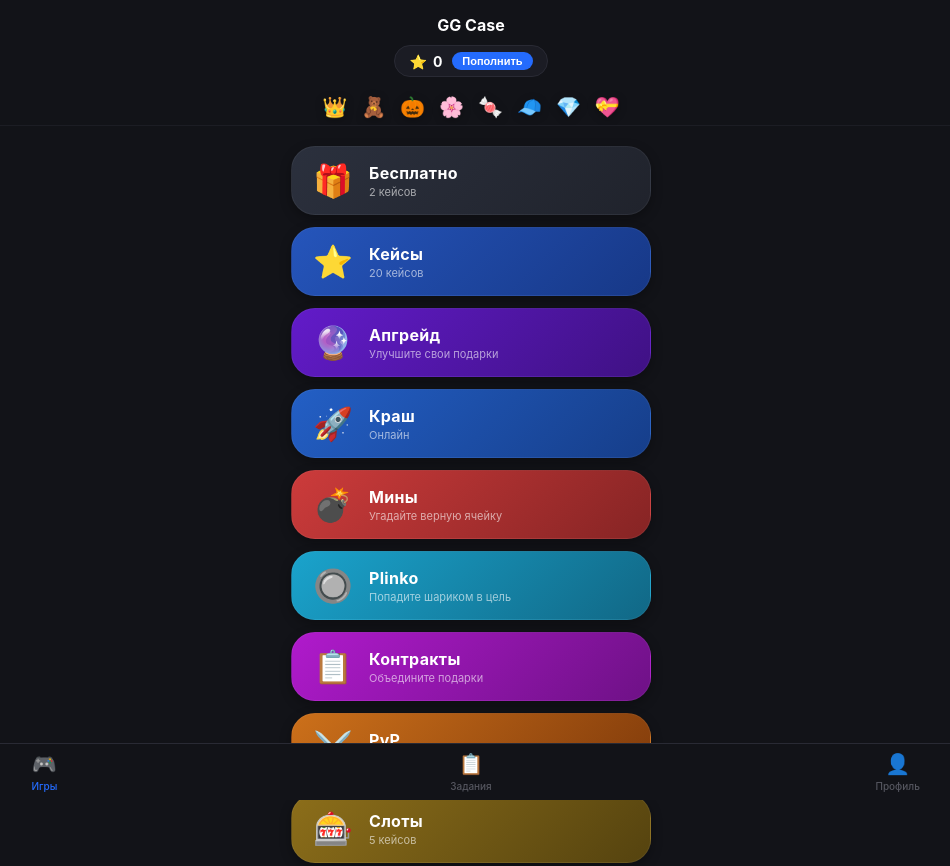
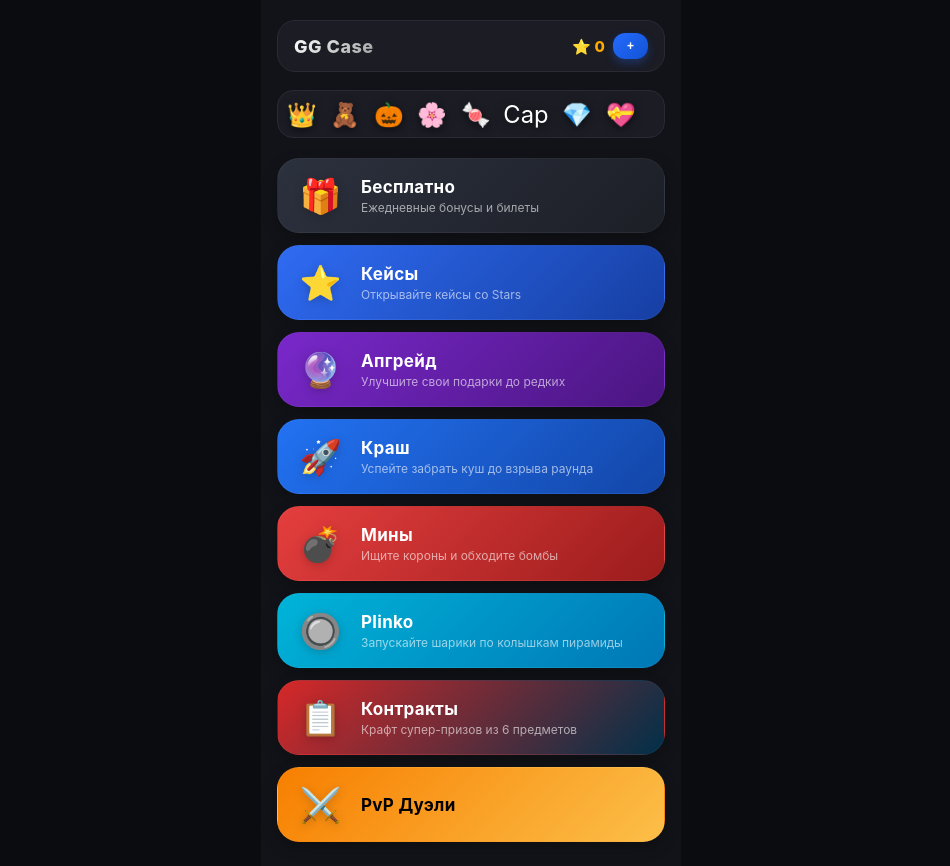
Before and after one commit to BalabanFN/slonyara-case-app, a plain HTML site: page index.html in a window 1280 px wide. Shown: the top 866 px of the page, without its empty margins (169-1119 px from the left). Drawn offline with Linux system fonts and the light colour scheme.

Commit message:
Add files via upload

```diff
--- a/index.html
+++ b/index.html
@@ -2,105 +2,136 @@
 <html lang="ru">
 <head>
     <meta charset="UTF-8">
-    <meta name="viewport" content="width=device-width, initial-scale=1.0">
+    <meta name="viewport" content="width=device-width, initial-scale=1.0, maximum-scale=1.0, user-scalable=no">
     <title>GG Case - Главная</title>
     <style>
         body {
-            background-color: #121318;
+            background-color: #0b0c10;
             color: #ffffff;
             font-family: -apple-system, BlinkMacSystemFont, 'Segoe UI', Roboto, sans-serif;
             margin: 0;
-            padding: 15px;
-            padding-bottom: 90px; /* Место под нижний таббар */
+            padding: 0;
+            display: flex;
+            justify-content: center;
             -webkit-user-select: none;
             user-select: none;
+        }
+
+        /* МОБИЛЬНЫЙ КОНТЕЙНЕР ДЛЯ ИДЕАЛЬНОГО ОТОБРАЖЕНИЯ */
+        .app-container {
+            width: 100%;
+            max-width: 420px; /* Зажимаем интерфейс в формат смартфона */
+            min-height: 100vh;
+            background-color: #121318;
+            box-sizing: border-box;
+            padding: 20px 16px 100px 16px;
+            position: relative;
+            display: flex;
+            flex-direction: column;
         }
 
         /* Шапка: Название проекта и Баланс */
         .header-container {
             display: flex;
-            flex-direction: column;
+            justify-content: space-between;
             align-items: center;
-            margin-bottom: 12px;
+            margin-bottom: 18px;
+            background: #1b1c24;
+            padding: 12px 16px;
+            border-radius: 18px;
+            border: 1px solid #292a34;
         }
 
         .app-title {
-            font-size: 16px;
-            font-weight: bold;
-            color: #ffffff;
-            margin-bottom: 10px;
+            font-size: 18px;
+            font-weight: 800;
+            letter-spacing: 0.5px;
+            background: linear-gradient(135deg, #ffffff 0%, #a1a1a1 100%);
+            -webkit-background-clip: text;
+            background-clip: text;
+            -webkit-text-fill-color: transparent;
+        }
+
+        .balance-container {
+            display: flex;
+            align-items: center;
+            gap: 8px;
         }
 
         .balance-badge {
-            background-color: #1b1c24;
-            padding: 6px 14px;
-            border-radius: 20px;
-            font-weight: bold;
+            font-weight: 800;
             display: flex;
             align-items: center;
-            gap: 6px;
-            font-size: 14px;
-            border: 1px solid #292a34;
+            gap: 4px;
+            font-size: 15px;
+            color: #ffaa00;
         }
 
         .btn-deposit {
-            background-color: #246bfd;
+            background: linear-gradient(135deg, #246bfd 0%, #1253d4 100%);
             color: white;
             border: none;
-            padding: 3px 10px;
+            padding: 6px 14px;
             border-radius: 12px;
-            font-size: 11px;
+            font-size: 12px;
             font-weight: bold;
             cursor: pointer;
-            margin-left: 4px;
+            box-shadow: 0 4px 10px rgba(36, 107, 253, 0.3);
         }
 
         /* Живая лента дропов сверху */
         .live-ticker {
             display: flex;
-            gap: 14px;
+            gap: 16px;
             overflow-x: auto;
             white-space: nowrap;
-            padding: 6px 0;
+            padding: 10px;
             margin-bottom: 20px;
-            justify-content: center;
-            border-bottom: 1px solid #1c1d24;
+            background: #1b1c24;
+            border-radius: 16px;
+            border: 1px solid #292a34;
         }
         .live-ticker::-webkit-scrollbar { display: none; }
-        .ticker-icon { font-size: 20px; filter: drop-shadow(0 2px 4px rgba(0,0,0,0.3)); }
+        .ticker-icon { font-size: 22px; filter: drop-shadow(0 2px 4px rgba(0,0,0,0.5)); animation: pulse 2s infinite; }
+
+        @keyframes pulse {
+            0% { transform: scale(1); }
+            50% { transform: scale(1.08); }
+            100% { transform: scale(1); }
+        }
 
         /* Сетка вертикальных кнопок-меню */
         .menu-list {
             display: flex;
             flex-direction: column;
             gap: 12px;
-            max-width: 360px;
-            margin: 0 auto;
+            width: 100%;
         }
 
-        /* Общие стили для игровых кнопок */
+        /* Сочные игровые кнопки */
         .menu-btn {
             display: flex;
             align-items: center;
-            padding: 14px 20px;
-            border-radius: 24px;
+            padding: 16px 20px;
+            border-radius: 22px;
             text-decoration: none;
             color: white;
-            box-shadow: 0 4px 12px rgba(0,0,0,0.3);
-            transition: transform 0.1s;
-            border: 1px solid rgba(255, 255, 255, 0.05);
+            box-shadow: 0 6px 15px rgba(0,0,0,0.25);
+            transition: transform 0.1s, filter 0.2s;
+            border: 1px solid rgba(255, 255, 255, 0.04);
         }
         .menu-btn:active {
-            transform: scale(0.98);
+            transform: scale(0.97);
         }
 
         .btn-icon {
-            font-size: 32px;
-            margin-right: 15px;
-            width: 42px;
+            font-size: 34px;
+            margin-right: 18px;
+            width: 45px;
             display: flex;
             justify-content: center;
             align-items: center;
+            filter: drop-shadow(0 2px 5px rgba(0,0,0,0.2));
         }
         .btn-text {
             display: flex;
@@ -108,68 +139,74 @@
             text-align: left;
         }
         .btn-title {
-            font-size: 16px;
-            font-weight: bold;
+            font-size: 17px;
+            font-weight: 700;
             letter-spacing: 0.3px;
         }
         .btn-subtitle {
-            font-size: 11px;
+            font-size: 12px;
             color: rgba(255, 255, 255, 0.6);
-            margin-top: 2px;
+            margin-top: 3px;
         }
 
-        /* Цвета градиентов по скриншоту */
-        .bg-free { background: linear-gradient(135deg, #2b303d, #20232c); }
-        .bg-cases { background: linear-gradient(135deg, #2555bb, #173887); }
-        .bg-upgrade { background: linear-gradient(135deg, #621bc9, #3f1184); }
-        .bg-crash { background: linear-gradient(135deg, #235fc5, #163e8a); }
-        .bg-mines { background: linear-gradient(135deg, #cc3b3b, #862424); }
-        .bg-plinko { background: linear-gradient(135deg, #1aa3cc, #116886); }
-        .bg-contracts { background: linear-gradient(135deg, #b01acc, #6e1186); }
-        .bg-pvp { background: linear-gradient(135deg, #cc701a, #813b0b); }
-        .bg-slots { background: linear-gradient(135deg, #8c6e1a, #55430f); }
+        /* Градиенты кнопок */
+        .bg-free { background: linear-gradient(135deg, #2c313e, #1c1f26); }
+        .bg-cases { background: linear-gradient(135deg, #2f6bf2, #163fa3); }
+        .bg-upgrade { background: linear-gradient(135deg, #7928ca, #4a1580); }
+        .bg-crash { background: linear-gradient(135deg, #2272f2, #1346a8); }
+        .bg-mines { background: linear-gradient(135deg, #e53e3e, #9b1c1c); }
+        .bg-plinko { background: linear-gradient(135deg, #00b4d8, #0077b6); }
+        .bg-contracts { background: linear-gradient(135deg, #d62828, #003049); }
+        .bg-pvp { background: linear-gradient(135deg, #f77f00, #fcbf49); color: #000; }
+        .bg-pvp .btn-subtitle { color: rgba(0, 0, 0, 0.7); }
+        .bg-slots { background: linear-gradient(135deg, #9b5de5, #f15bb5); }
 
         .about-btn {
-            background-color: #212123; border: 1px solid #292a34; color: #7a7c85;
-            padding: 8px 16px; border-radius: 14px; font-size: 12px; font-weight: 500;
-            cursor: pointer; display: inline-block; margin: 20px auto; text-decoration: none;
+            background-color: #1b1c24; border: 1px solid #292a34; color: #7a7c85;
+            padding: 10px 20px; border-radius: 14px; font-size: 13px; font-weight: bold;
+            cursor: pointer; display: inline-block; margin: 25px auto 10px auto; text-decoration: none;
         }
 
-        /* Нижний таббар навигации (3 кнопки) */
+        /* Фиксированный нижний таббар навигации */
         .tab-bar {
             position: fixed;
-            bottom: 0; left: 0; width: 100%;
-            background-color: #121318;
+            bottom: 0;
+            width: 100%;
+            max-width: 420px; /* Сжимаем таббар под ширину контейнера */
+            background-color: #16171e;
             border-top: 1px solid #292a34;
             display: flex;
             justify-content: space-around;
-            padding: 8px 0;
+            padding: 10px 0 14px 0;
             z-index: 100;
+            border-radius: 20px 20px 0 0;
+            box-shadow: 0 -5px 20px rgba(0,0,0,0.4);
         }
         .tab-item {
-            color: #55565f;
-            font-size: 10px;
-            font-weight: 500;
+            color: #6c6d7c;
+            font-size: 12px;
+            font-weight: 700;
             display: flex;
             flex-direction: column;
             align-items: center;
-            gap: 4px;
+            gap: 6px;
             text-decoration: none;
-            width: 33.33%; /* Ровное деление на три части */
+            width: 33.33%;
+            transition: color 0.2s;
         }
-        .tab-icon { font-size: 20px; }
+        .tab-icon { font-size: 22px; }
         .tab-item.active { color: #246bfd; }
     </style>
 </head>
 <body>
 
-    <!-- Шапка лобби GG Case -->
+    <div class="app-container">
+        <!-- Шапка лобби GG Case с переходом на пополнение -->
         <div class="header-container">
             <div class="app-title">GG Case</div>
-        <!-- Изначальный баланс равен 0 -->
-        <div class="balance-badge">
-            ⭐ <span>0</span>
-            <button class="btn-deposit" onclick="alert('Оплата через Telegram Stars')">Пополнить</button>
+            <div class="balance-container">
+                <div class="balance-badge">⭐ <span id="main-balance">0</span></div>
+                <a href="deposit.html"><button class="btn-deposit">+</button></a>
             </div>
         </div>
 
@@ -177,104 +214,70 @@
         <div class="live-ticker">
             <div class="ticker-icon">👑</div><div class="ticker-icon">🧸</div>
             <div class="ticker-icon">🎃</div><div class="ticker-icon">🌸</div>
-        <div class="ticker-icon">🍬</div><div class="ticker-icon">🧢</div>
+            <div class="ticker-icon">🍬</div><div class="ticker-icon"> Cap</div>
             <div class="ticker-icon">💎</div><div class="ticker-icon">💝</div>
         </div>
 
         <!-- Список всех игровых разделов -->
         <div class="menu-list">
 
-        <!-- 1. Бесплатно -->
             <a href="free.html" class="menu-btn bg-free">
                 <div class="btn-icon">🎁</div>
                 <div class="btn-text">
                     <div class="btn-title">Бесплатно</div>
-                <div class="btn-subtitle">2 кейсов</div>
+                    <div class="btn-subtitle">Ежедневные бонусы и билеты</div>
                 </div>
             </a>
 
-        <!-- 2. Кейсы -->
             <a href="cases.html" class="menu-btn bg-cases">
                 <div class="btn-icon">⭐</div>
                 <div class="btn-text">
                     <div class="btn-title">Кейсы</div>
-                <div class="btn-subtitle">20 кейсов</div>
+                    <div class="btn-subtitle">Открывайте кейсы со Stars</div>
                 </div>
             </a>
 
-        <!-- 3. Апгрейд -->
             <a href="upgrade.html" class="menu-btn bg-upgrade">
                 <div class="btn-icon">🔮</div>
                 <div class="btn-text">
                     <div class="btn-title">Апгрейд</div>
-                <div class="btn-subtitle">Улучшите свои подарки</div>
+                    <div class="btn-subtitle">Улучшите свои подарки до редких</div>
                 </div>
             </a>
 
-        <!-- 4. Краш -->
             <a href="crash.html" class="menu-btn bg-crash">
                 <div class="btn-icon">🚀</div>
                 <div class="btn-text">
                     <div class="btn-title">Краш</div>
-                <div class="btn-subtitle">Онлайн</div>
+                    <div class="btn-subtitle">Успейте забрать куш до взрыва раунда</div>
                 </div>
             </a>
 
-        <!-- 5. Мины -->
             <a href="mines.html" class="menu-btn bg-mines">
                 <div class="btn-icon">💣</div>
                 <div class="btn-text">
                     <div class="btn-title">Мины</div>
-                <div class="btn-subtitle">Угадайте верную ячейку</div>
+                    <div class="btn-subtitle">Ищите короны и обходите бомбы</div>
                 </div>
             </a>
 
-        <!-- 6. Plinko -->
             <a href="plinko.html" class="menu-btn bg-plinko">
                 <div class="btn-icon">🔘</div>
                 <div class="btn-text">
                     <div class="btn-title">Plinko</div>
-                <div class="btn-subtitle">Попадите шариком в цель</div>
+                    <div class="btn-subtitle">Запускайте шарики по колышкам пирамиды</div>
                 </div>
             </a>
 
-        <!-- 7. Контракты -->
             <a href="contracts.html" class="menu-btn bg-contracts">
                 <div class="btn-icon">📋</div>
                 <div class="btn-text">
                     <div class="btn-title">Контракты</div>
-                <div class="btn-subtitle">Объедините подарки</div>
+                    <div class="btn-subtitle">Крафт супер-призов из 6 предметов</div>
                 </div>
             </a>
 
-        <!-- 8. PvP -->
             <a href="pvp.html" class="menu-btn bg-pvp">
                 <div class="btn-icon">⚔️</div>
                 <div class="btn-text">
-                <div class="btn-title">PvP</div>
-                <div class="btn-subtitle">Онлайн</div>
-            </div>
-        </a>
-
-        <!-- 9. Слоты -->
-        <a href="slots.html" class="menu-btn bg-slots">
-            <div class="btn-icon">🎰</div>
-            <div class="btn-text">
-                <div class="btn-title">Слоты</div>
-                <div class="btn-subtitle">5 кейсов</div>
-            </div>
-        </a>
-
-    </div>
-
-    <a href="#" class="about-btn">ℹ️ Об игре</a>
-
-    <!-- Нижняя навигационная панель (Только 3 нужных раздела) -->
-    <div class="tab-bar">
-        <a href="#" class="tab-item active"><span class="tab-icon">🎮</span>Игры</a>
-        <a href="tasks.html" class="tab-item"><span class="tab-icon">📋</span>Задания</a>
-        <a href="profile.html" class="tab-item"><span class="tab-icon">👤</span>Профиль</a>
-    </div>
-
-</body>
-</html>
+                    <div class="btn-title">PvP Дуэли</div>
```
Lines whose indentation alone changed are shown as unchanged.
